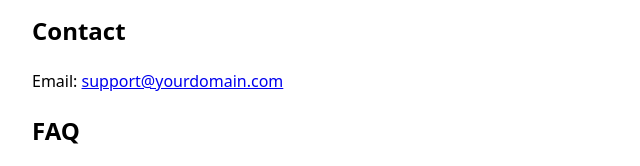
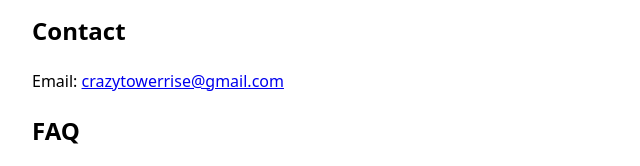
Before and after one commit to Lavel0rz/CrazyTowerRise, a plain HTML site: page docs/index.html in a window 1280 px wide. Shown: the part 123-289 px from the top of the page, 248-888 px from the left. Drawn offline with Linux system fonts and the light colour scheme.

Commit message:
Update index.html

```diff
--- a/docs/index.html
+++ b/docs/index.html
@@ -6,7 +6,7 @@
 <p>Need help or have feedback? We’re here.</p>
 
 <h2>Contact</h2>
-<p>Email: <a href="mailto:support@yourdomain.com">support@yourdomain.com</a></p>
+<p>Email: <a href="crazytowerrise@gmail.com">crazytowerrise@gmail.com</a></p>
 
 <h2>FAQ</h2>
 <ul>
```
